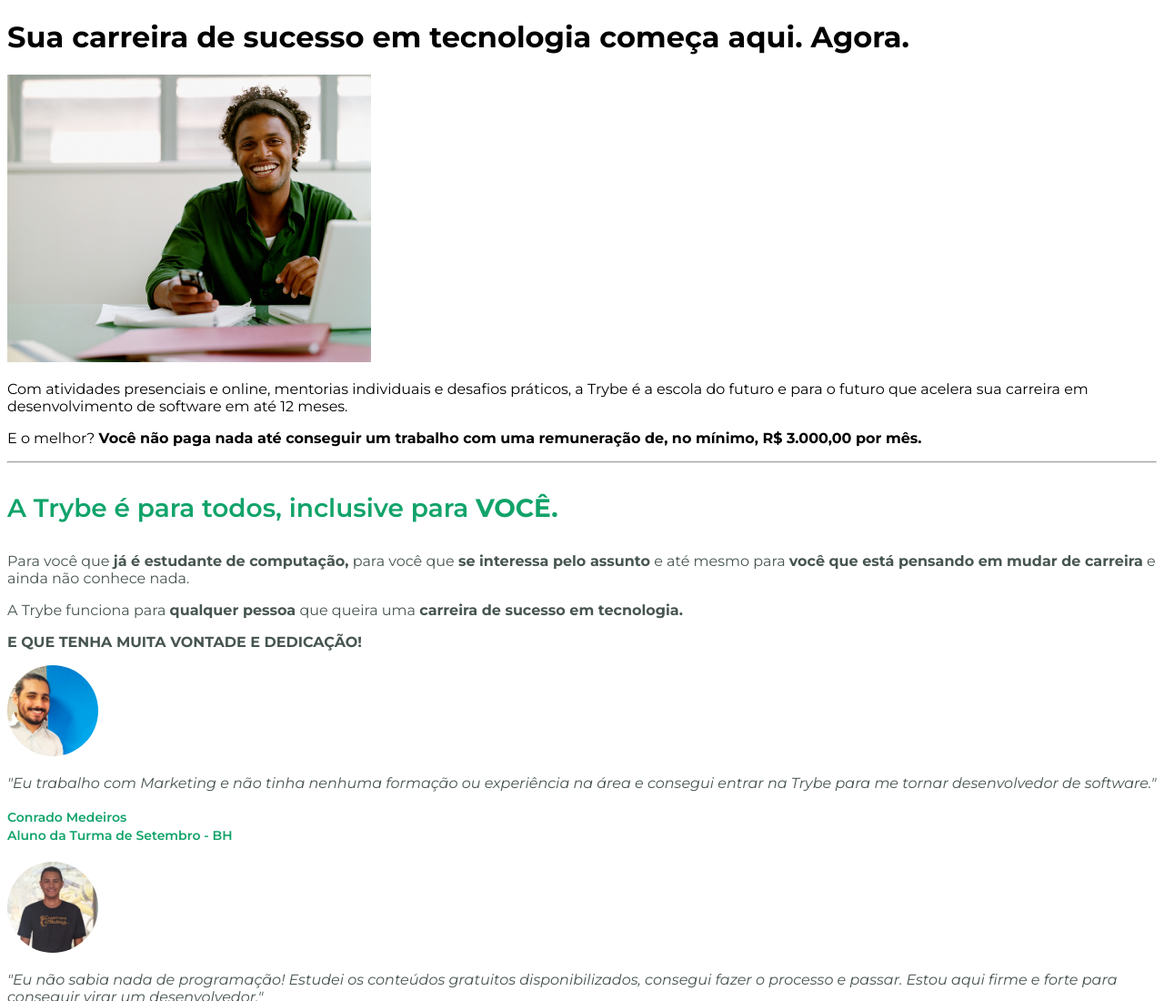
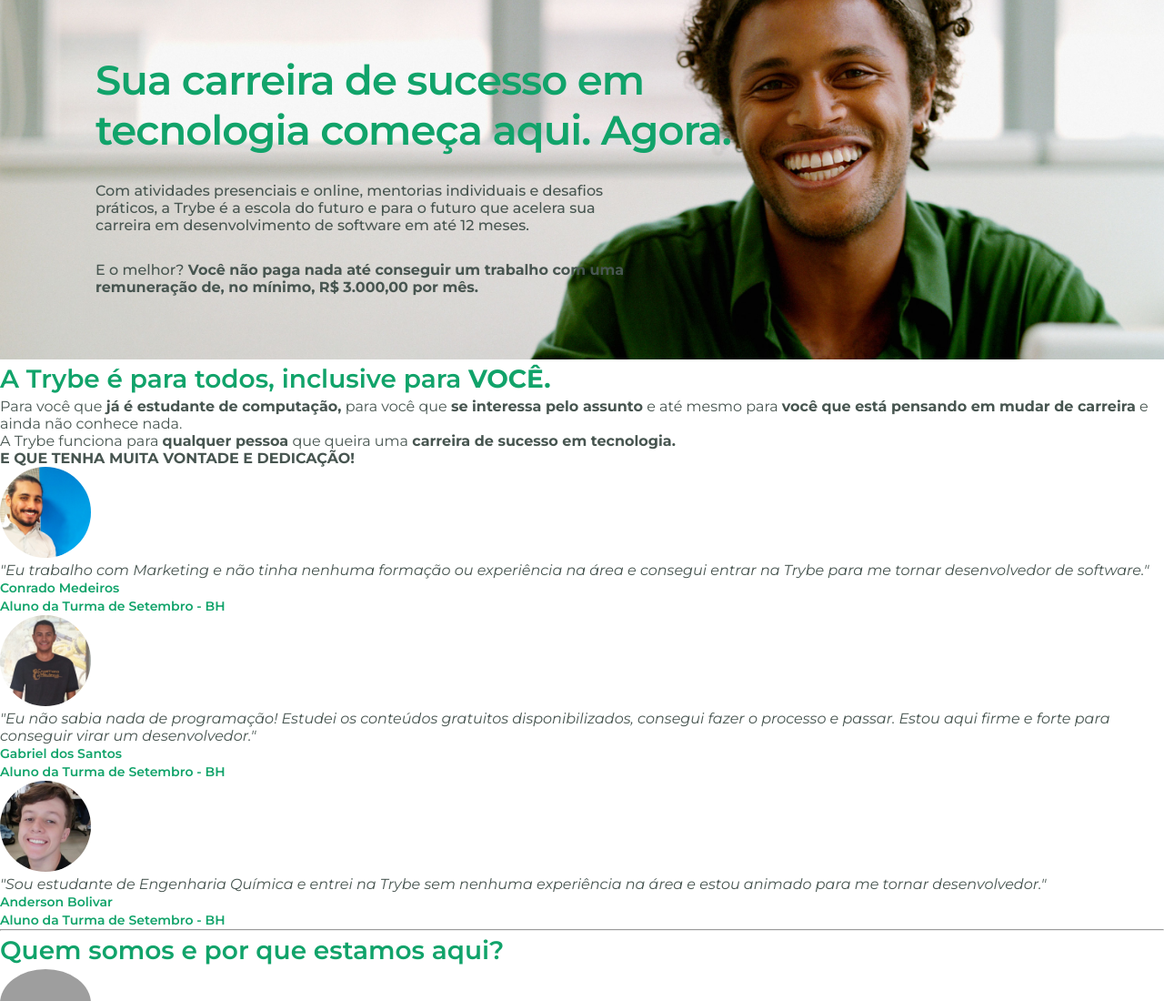
Before and after one commit to sfsnascimento/trybe-exercises, a plain HTML site: page bloco_3/dia_1/trybe_marketing.html in a window 1280 px wide. Shown: the top 1100 px of the page at 91% size. Drawn offline with Linux system fonts and the light colour scheme; grey boxes are pictures that could not be loaded.

Commit message:
Estiliza o nosso header

```diff
--- a/bloco_3/dia_1/style.css
+++ b/bloco_3/dia_1/style.css
@@ -1,3 +1,8 @@
+*{
+    margin: 0;
+    padding: 0;
+}
+
 body {
     font-family: Montserrat, sans-serif;
   }
@@ -8,6 +13,15 @@
 
   .trybe_green {
     color: #11a36a;
+  }
+
+  .main-title {
+    color:#11a36a;
+    line-height: 55px;
+    font-weight: 600;
+    font-size: 45px;
+    letter-spacing: -1px;
+    margin-bottom: 30px;
   }
 
   .section_title {
@@ -33,3 +47,26 @@
     color: #ffffff;
     text-decoration: none;
   }
+
+  .header {
+      background-image: url('images/smiling-image.jpeg');
+      background-size: cover;
+      padding: 60px 30px 40px 30px;
+      background-position: 50% 25%;
+  }
+
+  .header-content{
+    max-width: 60%;
+    margin-left: 75px;
+    }
+
+  .header-text{
+    max-width: 80%;
+    text-align: left;
+    color: #475550;
+    font-weight: 500;
+  }
+
+  .header-text p {
+    margin-bottom: 30px;
+  }
--- a/bloco_3/dia_1/trybe_marketing.html
+++ b/bloco_3/dia_1/trybe_marketing.html
@@ -11,17 +11,19 @@
   </head>
 
   <body>
-
-    <h1>Sua carreira de sucesso em tecnologia começa aqui. Agora.</h1>
-    <img src="images/smiling-image.jpeg" alt="Homem sorrindo" width="400px">
+    <div class="header">
+      <div class="header-content">
+        <h1 class="main-title">Sua carreira de sucesso em tecnologia começa aqui. Agora.</h1>
+        <div class="header-text">
           <p>
             Com atividades presenciais e online, mentorias individuais e desafios práticos, a Trybe é a escola do futuro e para o futuro que acelera sua carreira em desenvolvimento de software em até 12 meses.
           </p>
           <p>
             E o melhor? <strong>Você não paga nada até conseguir um trabalho com uma remuneração de, no mínimo, R$ 3.000,00 por mês.</strong>
           </p>
-
-    <hr>
+        </div>
+      </div>
+    </div>
 
     <h3 class="trybe_green section_title">A Trybe é para todos, inclusive para <strong>VOCÊ.</strong></h3>
     <p class="paragraph_geral">
```
Lines whose indentation alone changed are shown as unchanged.
